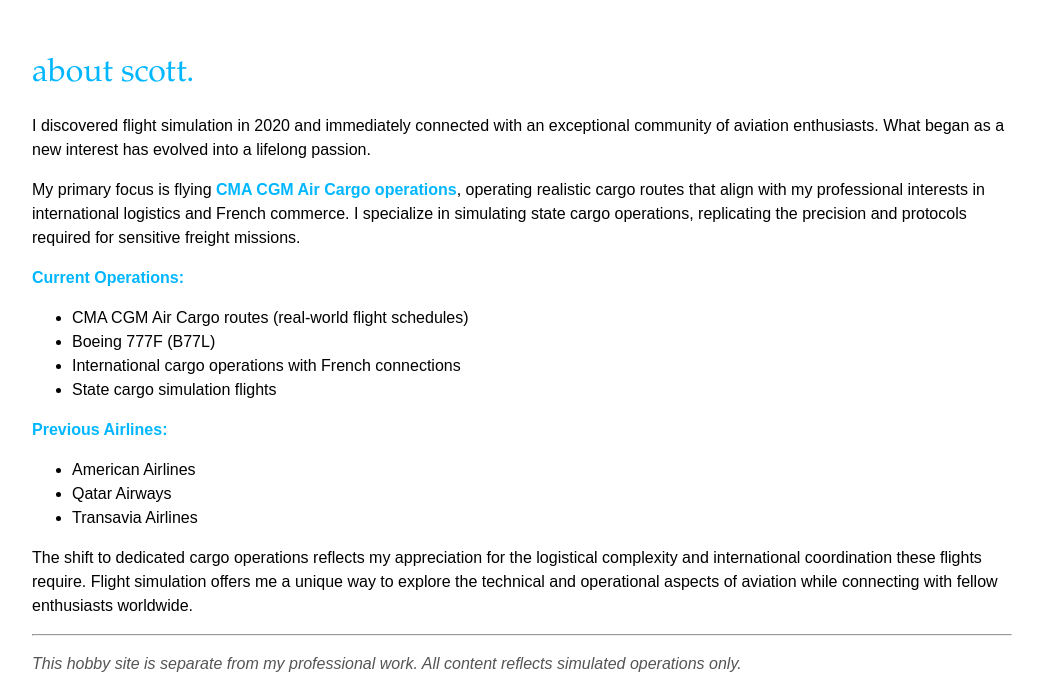
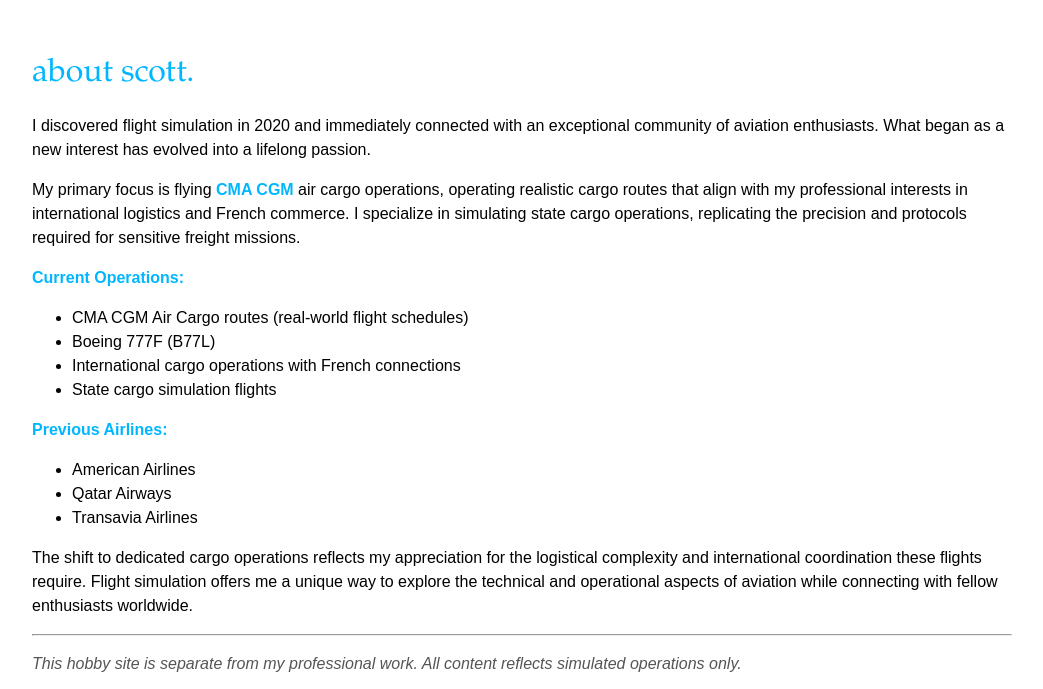
Before and after one commit to hearssay/hearssay.github.io, a plain HTML site: page about.html in a window 1280 px wide. Shown: the part 66-755 px from the top of the page, without its empty margins (118-1161 px from the left). Drawn offline with nearby package versions, Linux system fonts and the light colour scheme; no server answers.

Commit message:
Update about.html

```diff
--- a/about.html
+++ b/about.html
@@ -37,7 +37,7 @@
         <div class="about-scott">
   <h5>about scott.</h5>
   <p>I discovered flight simulation in 2020 and immediately connected with an exceptional community of aviation enthusiasts. What began as a new interest has evolved into a lifelong passion.</p>
-  <p>My primary focus is flying <a href="https://www.cma-cgm.com/" target="_blank"><strong>CMA CGM Air Cargo operations</strong></a>, operating realistic cargo routes that align with my professional interests in international logistics and French commerce. I specialize in simulating state cargo operations, replicating the precision and protocols required for sensitive freight missions.</p>
+  <p>My primary focus is flying <a href="https://www.cma-cgm.com/" target="_blank"><strong>CMA CGM</strong></a> air cargo operations, operating realistic cargo routes that align with my professional interests in international logistics and French commerce. I specialize in simulating state cargo operations, replicating the precision and protocols required for sensitive freight missions.</p>
 
   <p><strong>Current Operations:</strong></p>
   <ul>
```
